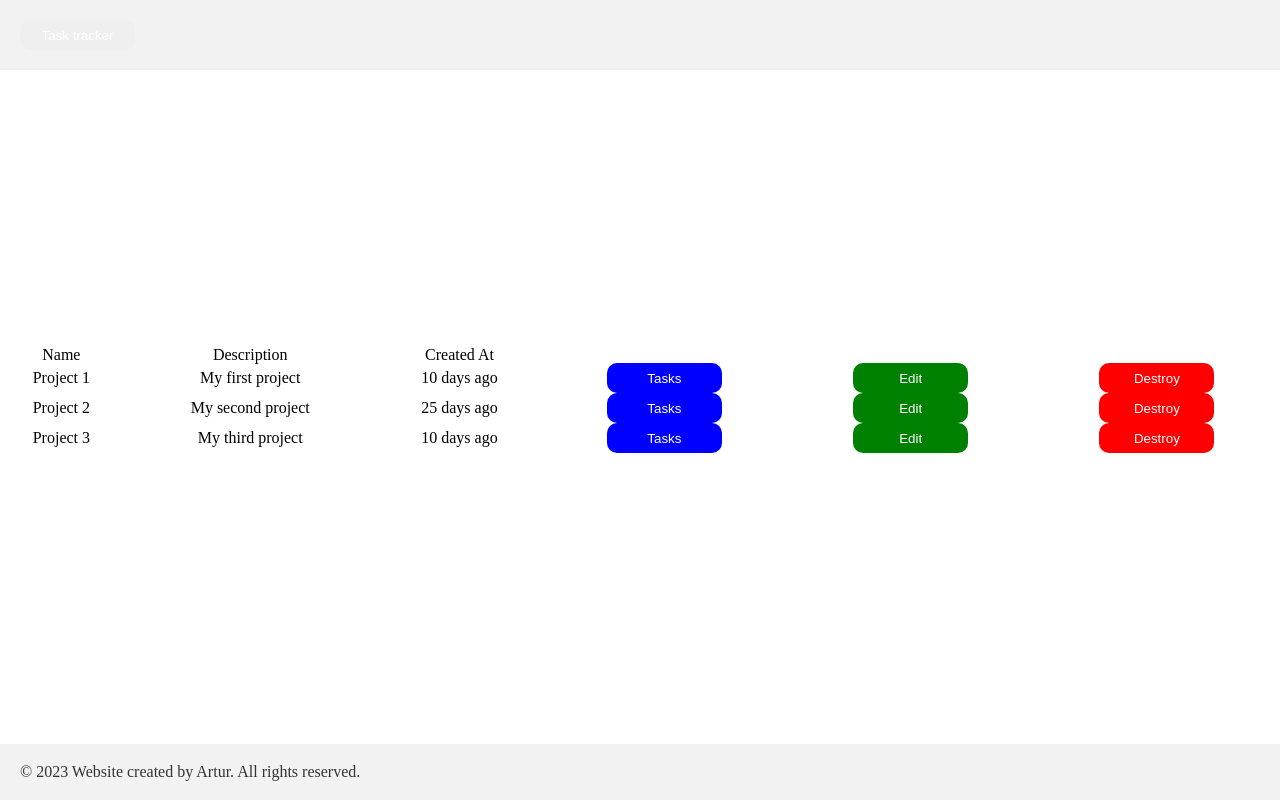
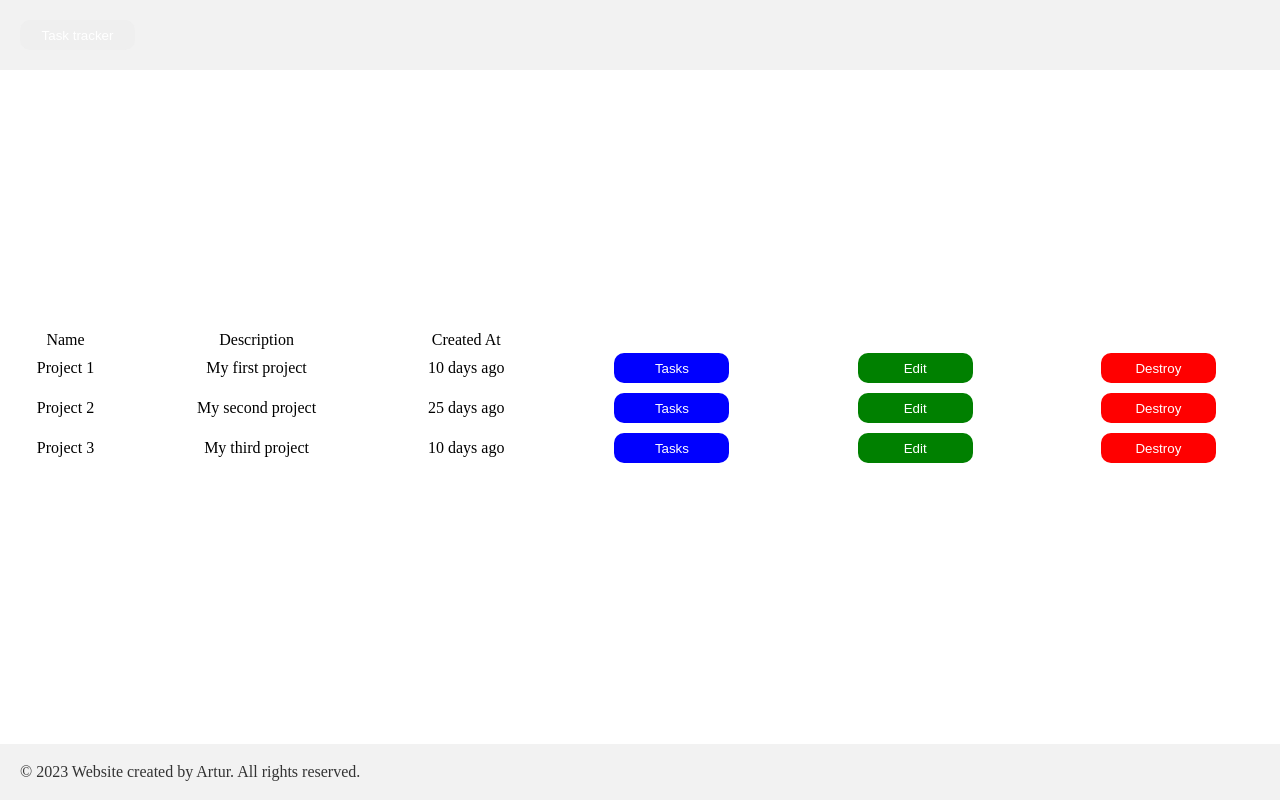
Before and after one commit to JustArtur/task_tracker_react_2023, a React (Create React App) app: page / in a window 1280 px wide. Shown: the top 800 px of the page. Built offline with nearby package versions, Linux system fonts and the light colour scheme.

Commit message:
Add padding to ProjectTableRow molecule

```diff
--- a/src/components/molecules/ProjectsTableRow/ProjectsTableRow.jsx
+++ b/src/components/molecules/ProjectsTableRow/ProjectsTableRow.jsx
@@ -1,24 +1,27 @@
 import React from "react";
-// import styled from "styled-components";
+import styled from "styled-components";
 import Button from "../../atoms/Button";
 
+const TableItem = styled.th`
+  padding: 5px;
+`;
 const ProjectsTableRow = ({ project }) => {
   const { name, description, createdAt } = project;
 
   return (
     <tr>
-      <th>{name}</th>
-      <th>{description}</th>
-      <th>{createdAt}</th>
-      <th>
+      <TableItem>{name}</TableItem>
+      <TableItem>{description}</TableItem>
+      <TableItem>{createdAt}</TableItem>
+      <TableItem>
         <Button label="Tasks" color="blue" />
-      </th>
-      <th>
+      </TableItem>
+      <TableItem>
         <Button label="Edit" color="green" />
-      </th>
-      <th>
+      </TableItem>
+      <TableItem>
         <Button label="Destroy" color="red" />
-      </th>
+      </TableItem>
     </tr>
   );
 };
```
